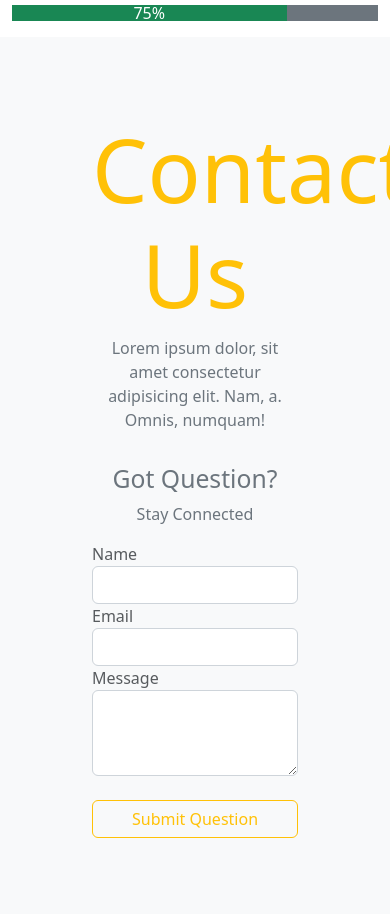
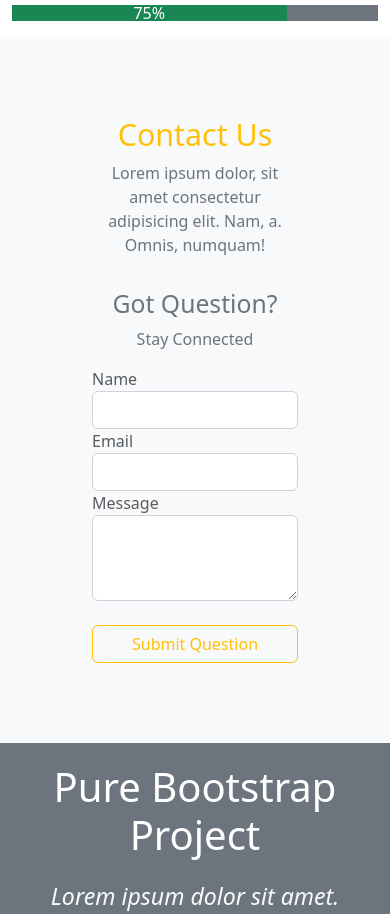
Before and after one commit to Lazare-tech/Projet15_Landing_Page, a plain HTML site: page index.html in a window 390 px wide. Shown: the part 6033-6947 px from the top of the page. Drawn offline with nearby package versions, Linux system fonts and the light colour scheme.

Commit message:
responsive resolve

```diff
--- a/index.html
+++ b/index.html
@@ -270,7 +270,7 @@
         <div class="container-fluid">
             <div class="row">
                 <div class="col text-center mb-3">
-                    <h1 class="text-warning  display-2">Contact Us</h1>
+                    <h1 class="text-warning  display-2 contact">Contact Us</h1>
                     <p class="text-secondary text-center">Lorem ipsum dolor, sit amet consectetur adipisicing elit.
                         Nam, a. Omnis, numquam!</p>
                 </div>
--- a/style.css
+++ b/style.css
@@ -5,10 +5,18 @@
             font-weight: 800;
 
         }
+        .contact{
+            font-size: 1.9rem !important;
+            font-weight: 900;
+
+        }
 
 
 }
-
+body{
+    padding-left: -3px;
+    padding-right: -3px;
+}
 .card-img-top{
     border: 3px solid #dee2e6;
     background-color: white;
```
